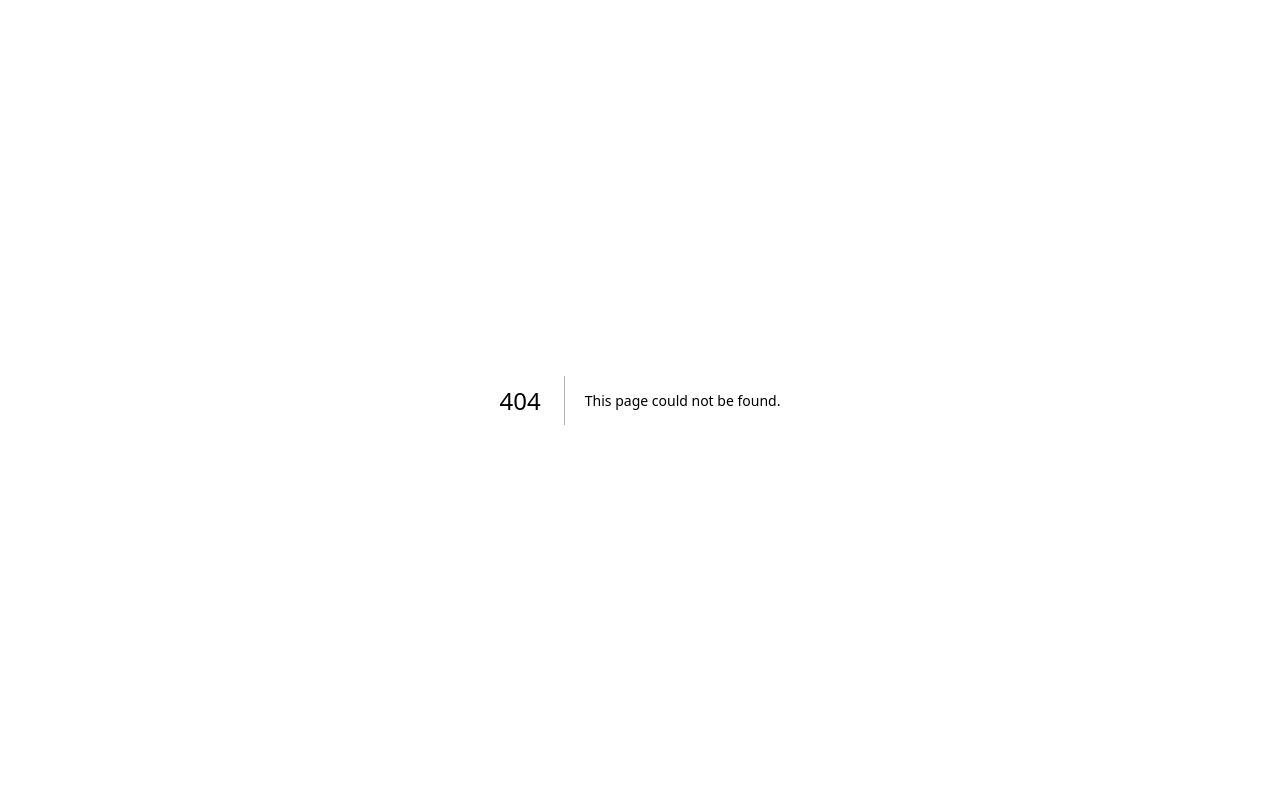
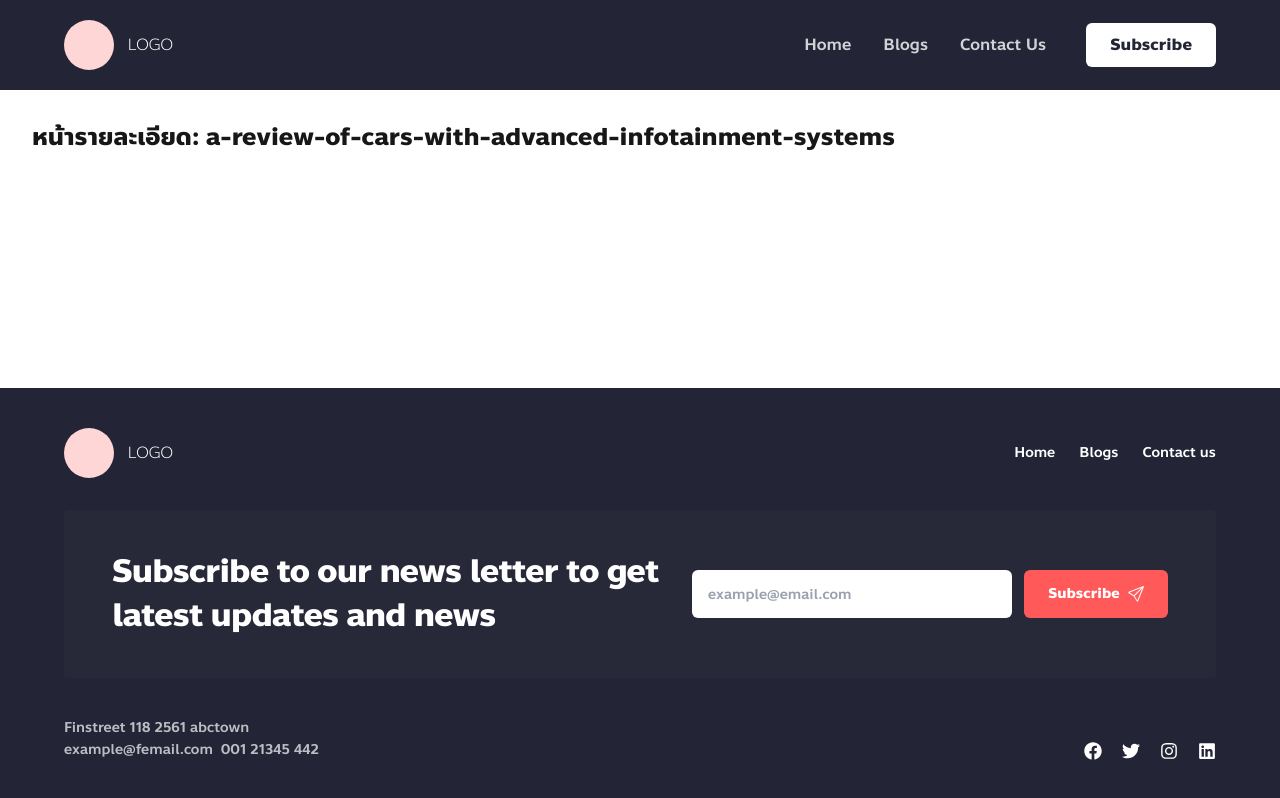
Before and after one commit to mrapiiwat/metier-blog, a Next.js app in the folder frontend/: page /blogs/a-review-of-cars-with-advanced-infotainment-systems in a window 1280 px wide. Before the commit this address had no page. Built offline with nearby package versions, Linux system fonts and the light colour scheme.

Commit message:
feat: update blog components to include slug for routing and remove about section

```diff
--- a/frontend/app/(main)/about/page.tsx
+++ /dev/null
@@ -1,9 +0,0 @@
-import React from 'react'
-
-const About = () => {
-  return (
-    <div>About</div>
-  )
-}
-
-export default About
--- /dev/null
+++ b/frontend/app/(main)/blogs/[slug]/page.tsx
@@ -0,0 +1,15 @@
+'use client'
+import { useParams } from 'next/navigation'
+
+const BlogDetailPage = () => {
+    const params = useParams()
+    const slug = params.slug
+
+    return (
+        <div className="p-8">
+            <h1 className="text-2xl font-bold">หน้ารายละเอียด: {slug}</h1>
+        </div>
+    )
+}
+
+export default BlogDetailPage
--- a/frontend/components/blog/Blogs.tsx
+++ b/frontend/components/blog/Blogs.tsx
@@ -25,6 +25,7 @@ const Blogs = () => {
         {data.map((post) => (
           <PostCard
             key={post.id}
+            slug={post.slug}
             title={post.title}
             excerpt={post.excerpt}
             img={post.img}
--- a/frontend/components/blog/PostCard.tsx
+++ b/frontend/components/blog/PostCard.tsx
@@ -1,22 +1,26 @@
 import React from 'react'
 import Image from 'next/image'
+import Link from 'next/link';
 
 interface PostCardProps {
+    slug: string;
     title: string;
     excerpt: string;
     img: string;
 }
 
-const PostCard: React.FC<PostCardProps> = ({ title, excerpt, img }) => {
+const PostCard: React.FC<PostCardProps> = ({ slug, title, excerpt, img }) => {
     return (
         <div className="grid grid-cols-1 md:grid-cols-[40%_1fr] gap-6 items-start">
             <div className="relative w-120 h-75 shrink-0">
+                <Link href={`/blogs/${slug}`}>
                     <Image
                         src={img}
                         alt={title}
                         fill
                         className="object-cover rounded-lg"
                     />
+                </Link>
             </div>
 
             <div className="flex flex-col">
@@ -37,9 +41,9 @@ const PostCard: React.FC<PostCardProps> = ({ title, excerpt, img }) => {
                     {excerpt}
                 </p>
 
-                <button className="bg-[#FF5959] cursor-pointer text-white px-5 py-2.5 rounded-md font-bold text-sm md:text-base w-fit hover:bg-[#ff4646] transition-colors">
+                <Link href={`/blogs/${slug}`} className="bg-[#FF5959] cursor-pointer text-white px-5 py-2.5 rounded-md font-bold text-sm md:text-base w-fit hover:bg-[#ff4646] transition-colors">
                     Read full article...
-                </button>
+                </Link>
             </div>
         </div>
     )
--- a/frontend/components/blog/data.ts
+++ b/frontend/components/blog/data.ts
@@ -1,12 +1,72 @@
 export const data = [
-  { id: 1, title: "A Review Of Cars With Advanced Infotainment Systems", excerpt: "Lorem ipsum dolor sit amet consectetur. Consectetur Risus Quis Diam Hendrerit.", img: "/images/home-hero.svg" },
-  { id: 2, title: "The Future of Electric Vehicles: Trends for 2026", excerpt: "Exploring the latest developments in EV battery technology and how they are shaping the landscape.", img: "/images/home-hero.svg" },
-  { id: 3, title: "Why Maintenance is Key to Car Longevity", excerpt: "Detailed guide on how regular servicing can prevent costly repairs and ensure your vehicle stays safe.", img: "/images/home-hero.svg" },
-  { id: 4, title: "Top 10 Off-Road SUVs You Can Buy Today", excerpt: "From rugged trails to city streets, these SUVs offer the perfect blend of performance and comfort.", img: "/images/home-hero.svg" },
-  { id: 5, title: "Understanding Hybrid Engine Efficiency", excerpt: "How hybrid systems work to maximize fuel economy without sacrificing power or reliability.", img: "/images/home-hero.svg" },
-  { id: 6, title: "Autonomous Driving: Are We There Yet?", excerpt: "Looking into the advancements in self-driving technology and the challenges that remain.", img: "/images/home-hero.svg" },
-  { id: 7, title: "The Impact of Aerodynamics on Fuel Economy", excerpt: "How sleek designs aren't just for looks; they play a massive role in drag reduction and efficiency.", img: "/images/home-hero.svg" },
-  { id: 8, title: "Essential Tips for Long-Distance Road Trips", excerpt: "Prepare your vehicle and your itinerary for a smooth and enjoyable cross-country adventure.", img: "/images/home-hero.svg" },
-  { id: 9, title: "Choosing the Right Tires for Your Climate", excerpt: "Summer, winter, or all-season—find out which tires are best suited for your daily commute.", img: "/images/home-hero.svg" },
-  { id: 10, title: "The Return of Iconic Retro Car Designs", excerpt: "Why modern manufacturers are looking back to the past for inspiration in styling.", img: "/images/home-hero.svg" }
+  {
+    id: 1,
+    slug: "a-review-of-cars-with-advanced-infotainment-systems",
+    title: "A Review Of Cars With Advanced Infotainment Systems",
+    excerpt: "Lorem ipsum dolor sit amet consectetur. Consectetur Risus Quis Diam Hendrerit.",
+    img: "/images/home-hero.svg"
+  },
+  {
+    id: 2,
+    slug: "the-future-of-electric-vehicles-trends-for-2026",
+    title: "The Future of Electric Vehicles: Trends for 2026",
+    excerpt: "Exploring the latest developments in EV battery technology and how they are shaping the landscape.",
+    img: "/images/home-hero.svg"
+  },
+  {
+    id: 3,
+    slug: "why-maintenance-is-key-to-car-longevity",
+    title: "Why Maintenance is Key to Car Longevity",
+    excerpt: "Detailed guide on how regular servicing can prevent costly repairs and ensure your vehicle stays safe.",
+    img: "/images/home-hero.svg"
+  },
+  {
+    id: 4,
+    slug: "top-10-off-road-suvs-you-can-buy-today",
+    title: "Top 10 Off-Road SUVs You Can Buy Today",
+    excerpt: "From rugged trails to city streets, these SUVs offer the perfect blend of performance and comfort.",
+    img: "/images/home-hero.svg"
+  },
+  {
+    id: 5,
+    slug: "understanding-hybrid-engine-efficiency",
+    title: "Understanding Hybrid Engine Efficiency",
+    excerpt: "How hybrid systems work to maximize fuel economy without sacrificing power or reliability.",
+    img: "/images/home-hero.svg"
+  },
+  {
+    id: 6,
+    slug: "autonomous-driving-are-we-there-yet",
+    title: "Autonomous Driving: Are We There Yet?",
+    excerpt: "Looking into the advancements in self-driving technology and the challenges that remain.",
+    img: "/images/home-hero.svg"
+  },
+  {
+    id: 7,
+    slug: "the-impact-of-aerodynamics-on-fuel-economy",
+    title: "The Impact of Aerodynamics on Fuel Economy",
+    excerpt: "How sleek designs aren't just for looks; they play a massive role in drag reduction and efficiency.",
+    img: "/images/home-hero.svg"
+  },
+  {
+    id: 8,
+    slug: "essential-tips-for-long-distance-road-trips",
+    title: "Essential Tips for Long-Distance Road Trips",
+    excerpt: "Prepare your vehicle and your itinerary for a smooth and enjoyable cross-country adventure.",
+    img: "/images/home-hero.svg"
+  },
+  {
+    id: 9,
+    slug: "choosing-the-right-tires-for-your-climate",
+    title: "Choosing the Right Tires for Your Climate",
+    excerpt: "Summer, winter, or all-season—find out which tires are best suited for your daily commute.",
+    img: "/images/home-hero.svg"
+  },
+  {
+    id: 10,
+    slug: "the-return-of-iconic-retro-car-designs",
+    title: "The Return of Iconic Retro Car Designs",
+    excerpt: "Why modern manufacturers are looking back to the past for inspiration in styling.",
+    img: "/images/home-hero.svg"
+  }
 ];
--- a/frontend/components/home/LatestSection.tsx
+++ b/frontend/components/home/LatestSection.tsx
@@ -1,4 +1,5 @@
 import Image from 'next/image'
+import Link from 'next/link'
 
 const LatestSection = () => {
   return (
@@ -13,7 +14,7 @@ const LatestSection = () => {
         <p className="mb-6 font-light line-clamp-6">Duis aute irure dolor in reprehenderit in voluptate velit esse cillum dolore eu fugiat nulla pariatur. Excepteur sint occaecat cupidatat non proident.
           Duis aute irure dolor in reprehenderit in voluptate v
           Duis aute irure dolor in reprehenderit in volusse cillum dolore eu fugiat nulla pariatur. Excepteur sint occaecat cupidatat non proident.</p>
-        <button className="bg-[#FF7A7A] text-white px-8 py-3 rounded-md font-bold">Read more</button>
+        <Link href={`/blogs/a-review-of-cars-with-advanced-infotainment-systems`} className="bg-[#FF5959] hover:bg-[#FF7A7A] text-white px-8 py-3 rounded-md font-bold">Read more</Link>
       </div>
     </div>
   )
--- a/frontend/components/layouts/Footer.tsx
+++ b/frontend/components/layouts/Footer.tsx
@@ -22,7 +22,6 @@ const Footer = () => {
         <div className="flex flex-wrap justify-center gap-5 md:gap-6 text-sm font-medium">
           <Link className={getLinkClass("/")} href="/">Home</Link>
           <Link className={getLinkClass("/blogs")} href="/blogs">Blogs</Link>
-          <Link className={getLinkClass("/about")} href="/about">About us</Link>
           <Link className={getLinkClass("/contact")} href="/contact">Contact us</Link>
         </div>
       </div>
--- a/frontend/components/layouts/Header.tsx
+++ b/frontend/components/layouts/Header.tsx
@@ -11,7 +11,6 @@ const Header = () => {
   const navLinks = [
     { name: 'Home', path: '/' },
     { name: 'Blogs', path: '/blogs' },
-    { name: 'About', path: '/about' },
     { name: 'Contact Us', path: '/contact' },
   ];
 
```
Lines whose indentation alone changed are shown as unchanged.
